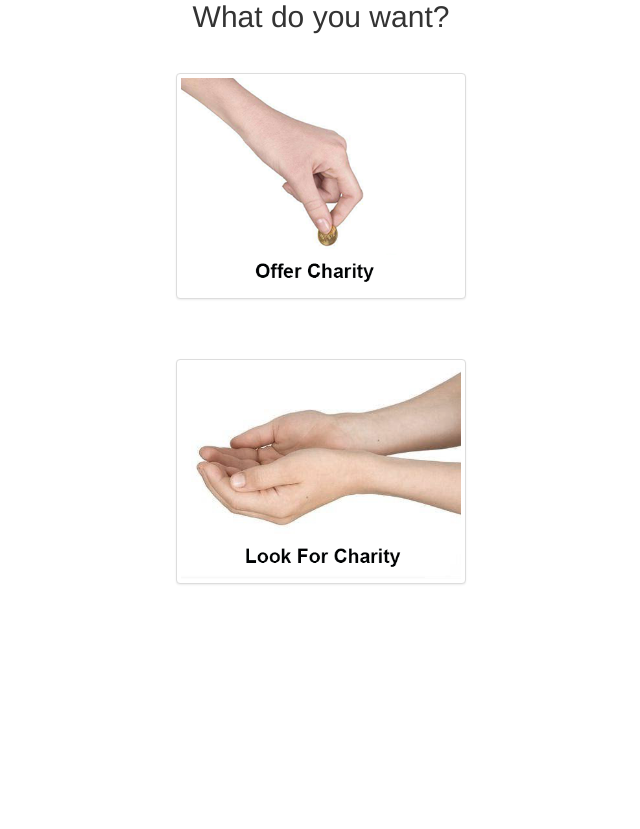
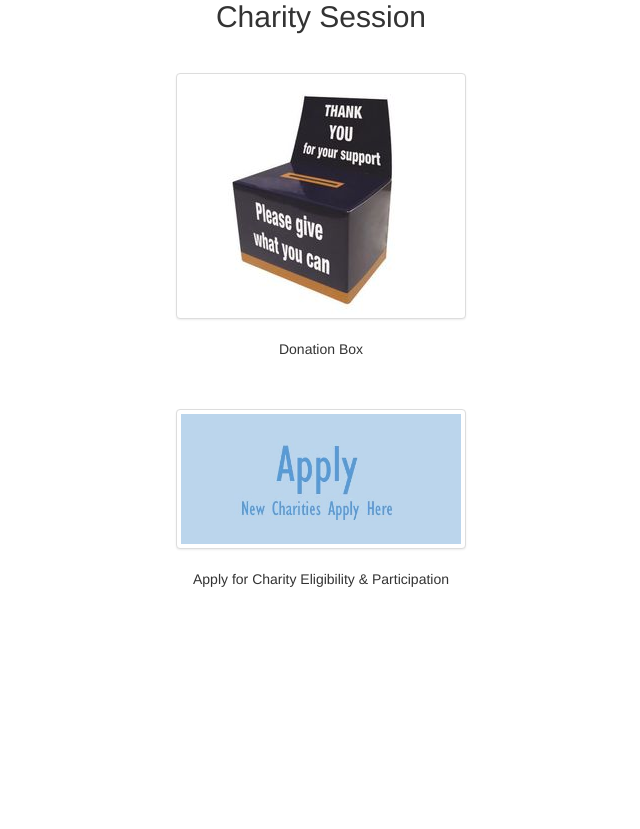
Before and after one commit to ryu9827/CollectionSwap, a PHP site: page /charity.php in a window 1280 px wide. Shown: the part 100-929 px from the top of the page, without its empty margins (319-959 px from the left). After the commit the page ends 687 px from the top, so only its background shows below. Run offline with PHP 8.4, Linux system fonts and the light colour scheme; a user stored in the database is signed in.

Commit message:
add new charity images
add new charity images

```diff
--- a/charity.php
+++ b/charity.php
@@ -7,25 +7,31 @@
 ?>
 
 	<div style="text-align: center">
-		<h2>What do you want?</h2>
+		<h2>Charity Session</h2>
 	</div>
   <br/><br/>
 
   <div class="row">
       <div class="col-xs-3" style="float:none;margin: 0 auto;">
         <a href="charity_offer_select.php" class="thumbnail">
-          <img src="images/offerCharity.png" class="img-responsive" alt="Offer Charity">
+          <img src="images/Donate Box.jpg" class="img-responsive" alt="Offer Charity">
         </a>
       </div>
   </div>
+<div style="text-align: center">
+    <p>Donation Box</p>
+</div>
   <br/><br/>
   <div class="row">
       <div class="col-xs-3"  style="float:none;margin: 0 auto;">
         <a href="charity_look_select.php" class="thumbnail">
-          <img src="images/lookForCharity.png" class="img-responsive" alt="Look For Charity">
+          <img src="images/Apply.JPG" class="img-responsive" alt="Look For Charity">
         </a>
       </div>
   </div>
+<div style="text-align: center">
+    <p>Apply for Charity Eligibility & Participation</p>
+</div>
 
 <!-- 页脚保留一些空白 -->
 <div style="height: 300px; visibility:hidden;"></div>
--- a/charity_look_select.php
+++ b/charity_look_select.php
@@ -22,7 +22,7 @@
 		echo '
 		<div class="row">
 			<div class="col-xs-4 col-xs-offset-4">
-				<a href="charity_offer_cardList.php?set_id='.$rows[2].'" class="thumbnail">
+				<a href="charity_look_cardList.php?set_id='.$rows[2].'" class="thumbnail">
 					<img src="'.$rows[3].'" class="img-responsive center-block" alt="'.$rows[4].'">
 				</a>
 			</div>
--- a/search.php
+++ b/search.php
@@ -8,7 +8,7 @@
 
 
 	<div style="text-align: center">
-		<h2>Select a Set</h2>
+		<h2>You want to see what is in this platform? Select a Set to get started.</h2>
 	</div><br/>
 
 <?php
@@ -28,7 +28,6 @@
 		<p class="text-center">'.$rows[1].'</p>
 		<p class="text-center">'.$rows[3].' users are collecting "'.$rows[1].'".</p><br/><br/>';
 	}
-
 ?>
 
 	<div style="height: 200px; visibility:hidden;"></div>
```
Also changed, not shown: charity_look_cardList.php (+7 -1 lines), charity_offer_cardList.php (+11 -8 lines), matchUp_result.php (+21 -25 lines), setsManagement_cardList.php (+18 -8 lines), images/Apply.JPG (added), images/Donate Box.jpg (added).
